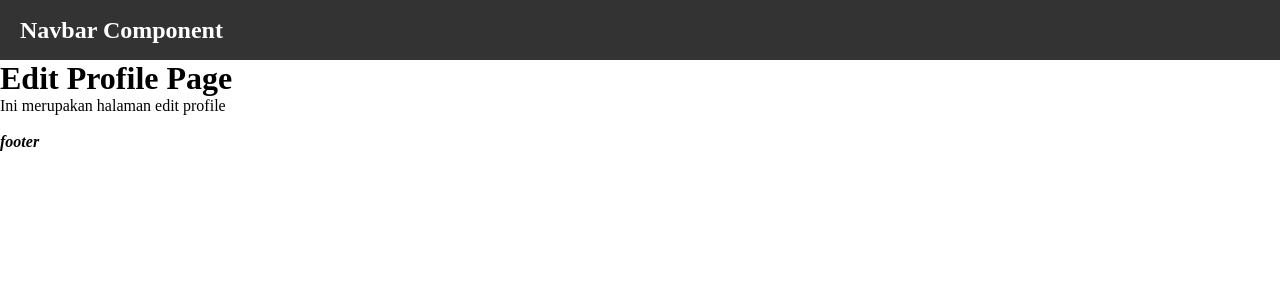
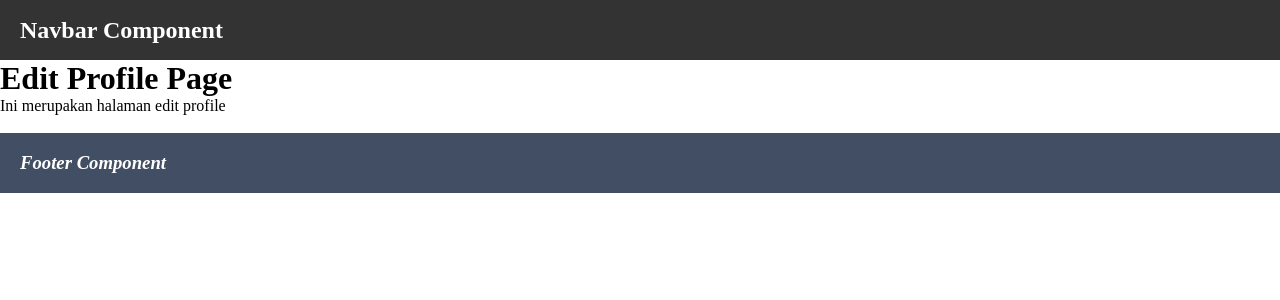
Before and after one commit to Ghetsa/Pemrograman_Framework_2026, a Next.js app in the folder jobsheet-02/my-app/: page /profile/edit in a window 1280 px wide. Shown: the top 300 px of the page. Built offline with nearby package versions, Linux system fonts and the light colour scheme.

Commit message:
add: Tugas 3 (Layout Footer)

```diff
--- a/jobsheet-02/my-app/src/components/layouts/AppShell/index.tsx
+++ b/jobsheet-02/my-app/src/components/layouts/AppShell/index.tsx
@@ -1,4 +1,5 @@
 import Navbar from "../navbar";
+import Footer from "../footer";
 
 type AppShellProps = {
   children: React.ReactNode;
@@ -11,9 +12,7 @@ const AppShell = (props: AppShellProps) => {
       <Navbar />
       {children}
       <br />
-      <div><strong><i>footer</i></strong>
-
-      </div>
+      <Footer />
     </main>
   );
 };
--- /dev/null
+++ b/jobsheet-02/my-app/src/components/layouts/footer/index.tsx
@@ -0,0 +1,11 @@
+const Footer = () => {
+  return (
+    <div className="Footer">
+      <div>
+        <h3><i>Footer Component</i></h3>
+      </div>
+    </div>
+  );
+};
+
+export default Footer;
--- a/jobsheet-02/my-app/src/pages/_app.tsx
+++ b/jobsheet-02/my-app/src/pages/_app.tsx
@@ -2,6 +2,7 @@ import '@/styles/globals.css'
 import type { AppProps } from 'next/app'
 import AppShell from '@/components/layouts/AppShell'
 import Navbar from '@/components/layouts/navbar'
+import Footer from '@/components/layouts/footer'
 
 export default function App({ Component, pageProps }: AppProps) {
   return (
--- a/jobsheet-02/my-app/src/styles/globals.css
+++ b/jobsheet-02/my-app/src/styles/globals.css
@@ -26,6 +26,16 @@ a {
   padding: 0 20px;
 }
 
+.Footer {
+  width: 100%;
+  height: 60px;
+  background-color: #424e64;
+  color: white;
+  display: flex;
+  align-items: center;
+  padding: 0 20px;
+}
+
 
 @media (prefers-color-scheme: dark) {
   html {
```
